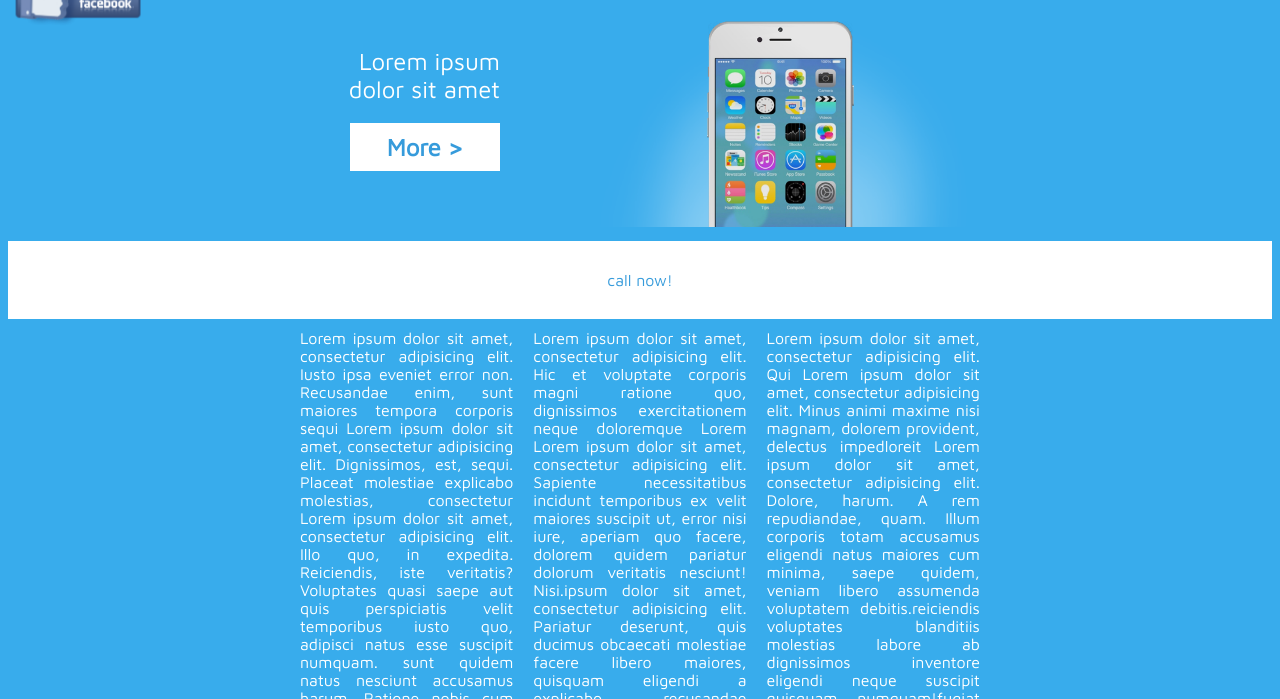
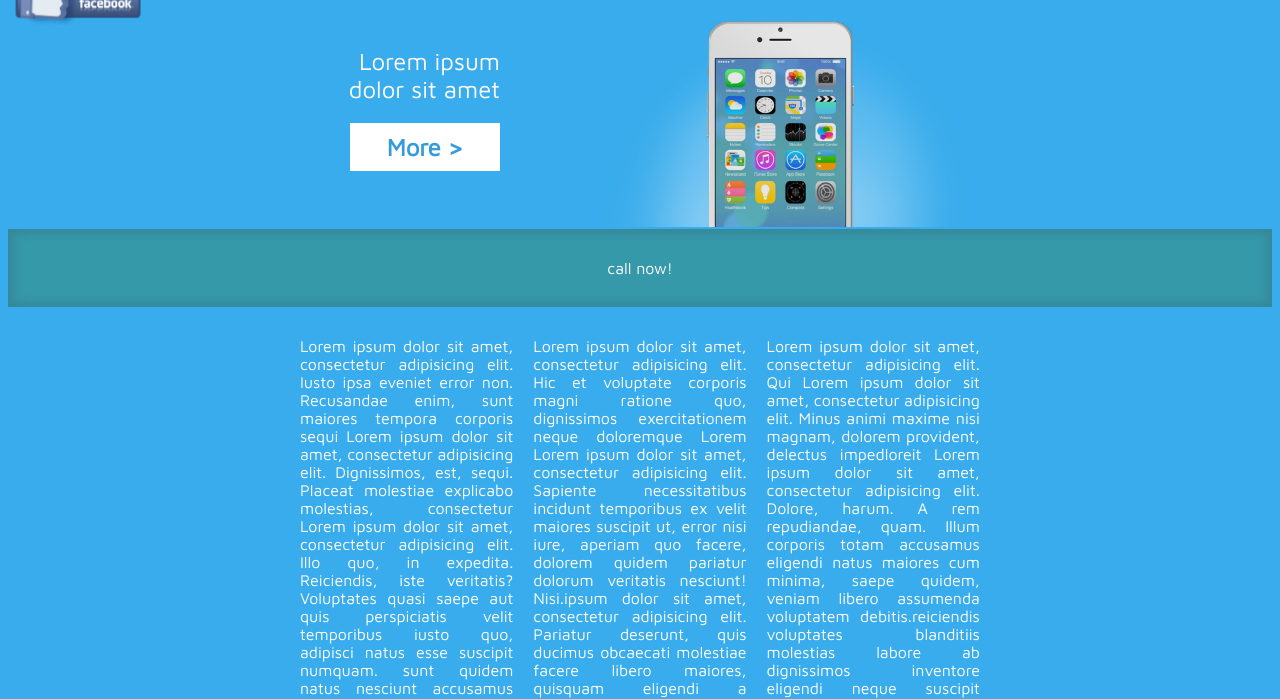
Before and after one commit to RadekM86/exercises, a plain HTML site: page layout 3/index.html in a window 1280 px wide. In both pictures the pointer is over the element "call now!". Shown: the part 101-800 px from the top of the page. Drawn offline with Linux system fonts and the light colour scheme.

Commit message:
Poprawki w ćwiczeniu 3

```diff
--- a/layout 3/CSS/style.css
+++ b/layout 3/CSS/style.css
@@ -70,7 +70,7 @@ a:active, .button:active{
 #iphone{
   width:400px;
   height:220px;
-  margin:10px;
+  margin: 10px;
   background-image: url("../IMG/iphone.png");
   background-position: top;
   background-size: cover;
@@ -116,6 +116,12 @@ a:active, .button:active{
   text-align: center;
   padding:30px;
   color: #369BDB;
+  margin: -12px 0 20px 0;
+}
+.call:hover{
+  background-color: #3699AA;
+  color: white;
+  box-shadow: inset 0 0 10px 5px #358899;
 }
 footer{
   font-size: 12px;
@@ -126,7 +132,6 @@ footer div:first-child{
   display: inline;
   float: left;
   background-color: #777;
-
 }
 footer div:last-child{
   display: inline;
```
